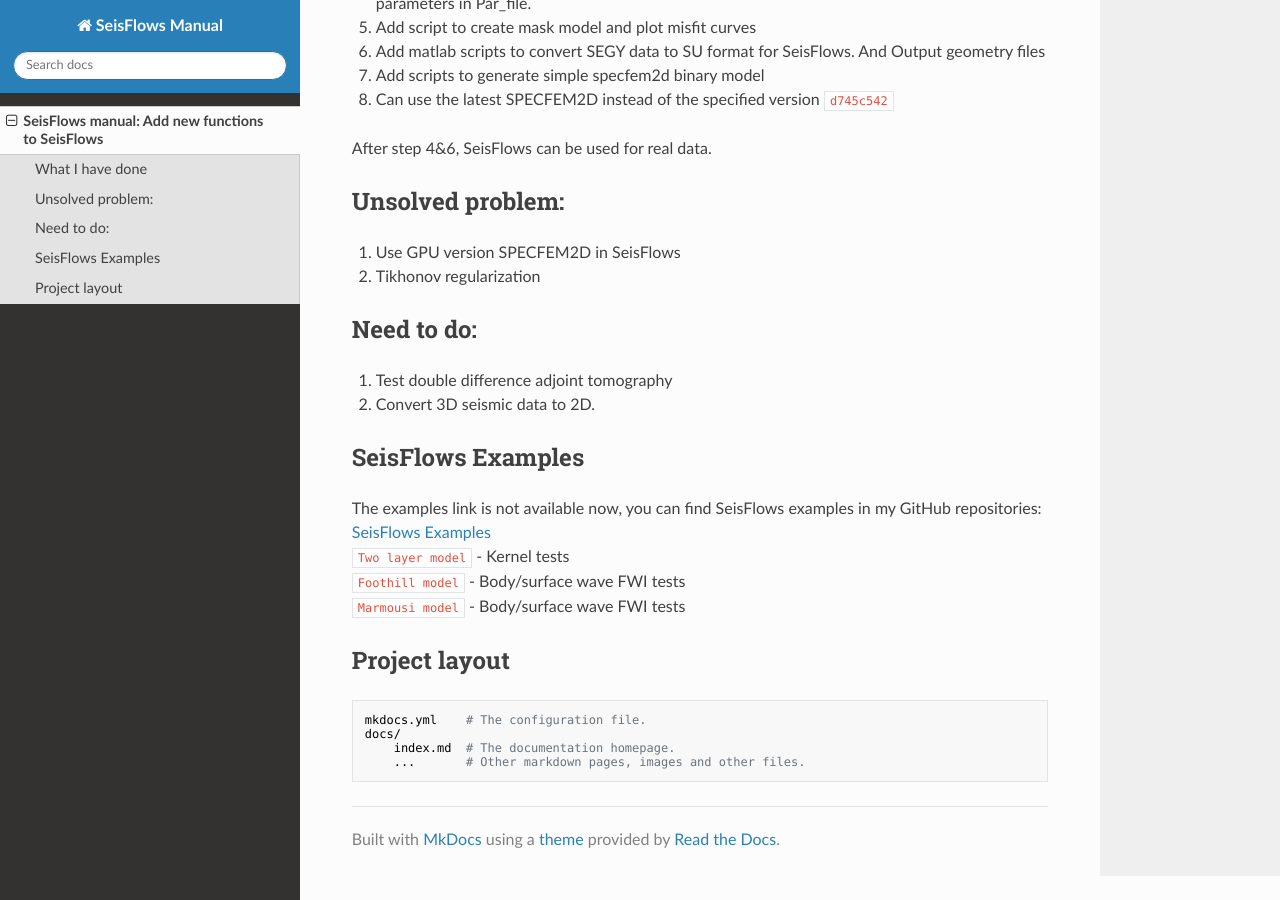
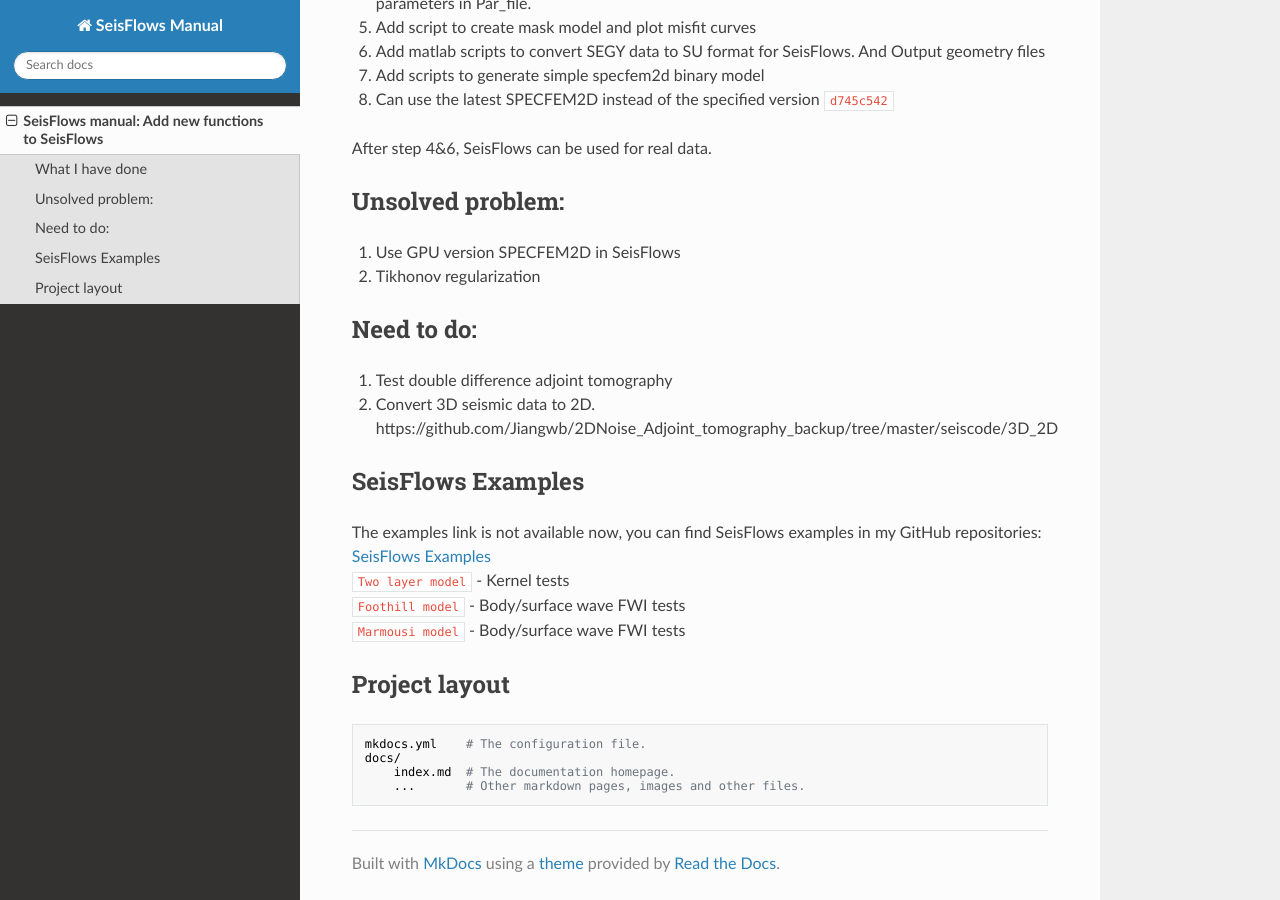
Before and after one commit to Jiangwb/SeisFlows-manual, an MkDocs documentation site: the page built from docs/index.md, in a window 1280 px wide and 900 px high, scrolled down 636 px. Built offline with MkDocs 1.6.1, drawn with Linux system fonts in a browser that asks for light colours; nearby versions of some CDN libraries; part of the change alters nothing that is shown.

Commit message:
update manual

```diff
--- a/docs/index.md
+++ b/docs/index.md
@@ -29,7 +29,7 @@ After step 4&6, SeisFlows can be used for real data.
 
 ## Need to do:
 1. Test double difference adjoint tomography
-2. Convert 3D seismic data to 2D.
+2. Convert 3D seismic data to 2D. https://github.com/Jiangwb/2DNoise_Adjoint_tomography_backup/tree/master/seiscode/3D_2D
 
 ## SeisFlows Examples
 The examples link is not available now, you can find SeisFlows examples in my GitHub repositories:
```
